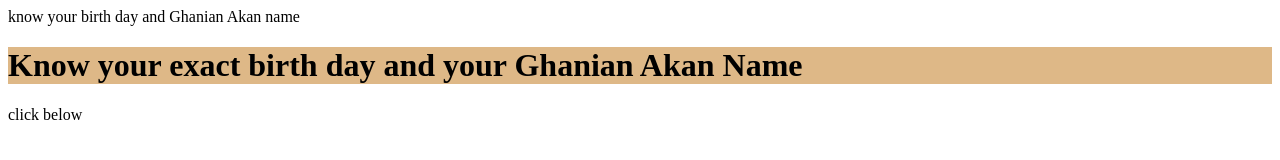
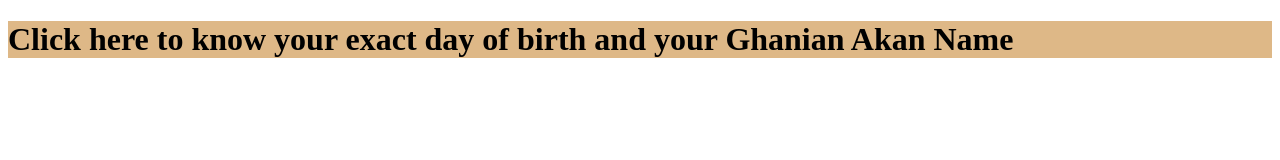
Before and after one commit to VonettaOrinda/akanname, a plain HTML site: page index.html in a window 1280 px wide. Drawn offline with Linux system fonts and the light colour scheme; files that its build step writes are made by us from their sources.

Commit message:
add title change to index.html

```diff
--- a/index.html
+++ b/index.html
@@ -3,13 +3,12 @@
 <head>
     <meta charset="UTF-8">
     <meta http-equiv="X-UA-Compatible" content="IE=edge">
-    <link rel="stylesheet" href="style.css"
+    <link rel="stylesheet" href="style.css">
 
-    <title>know your birth day and Ghanian Akan name</title>
+    <title>know your birth day and Ghanian Akan name landing page </title>
 </head>
 <body>
-    <h1>Know your exact birth day and your Ghanian Akan Name</h1>
-    <p> click below </p>
+    <h1>Click here to know your exact day of birth and your Ghanian Akan Name</h1>
 
 </body>
 </html>
```
